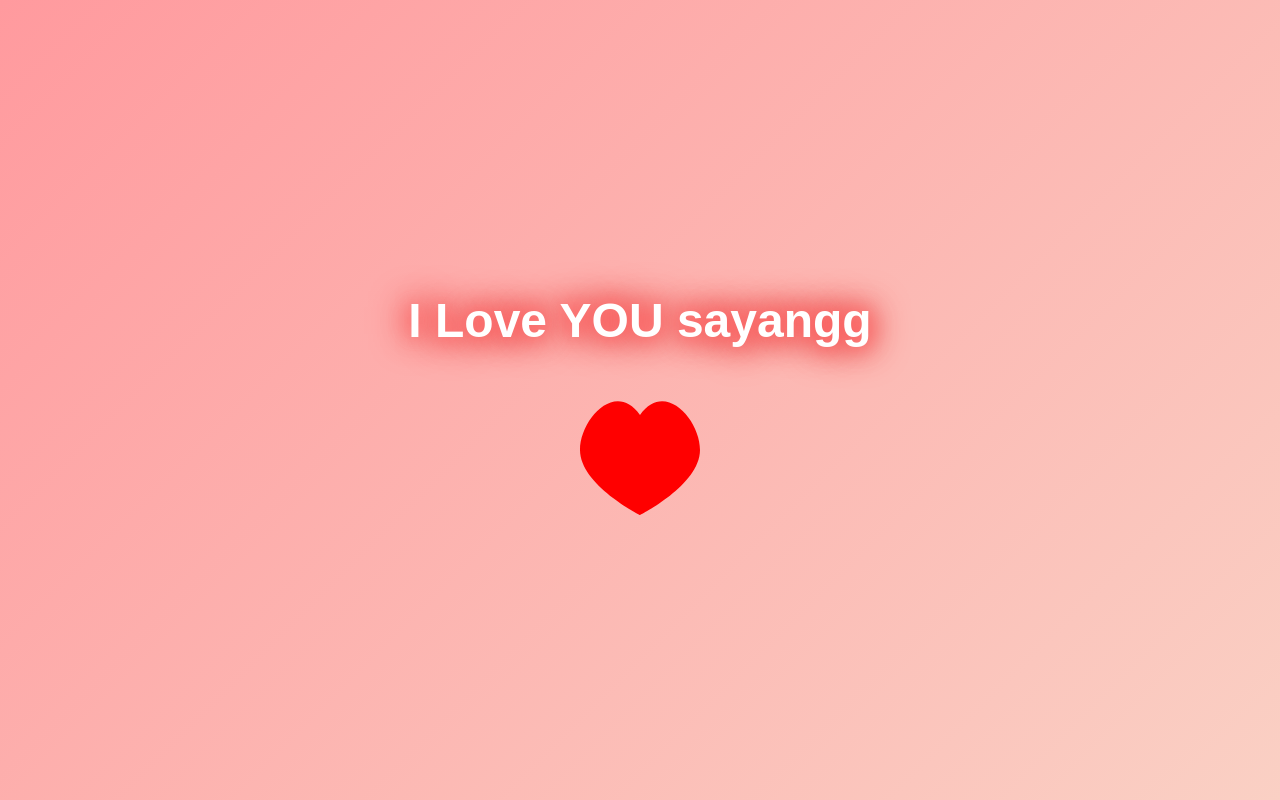
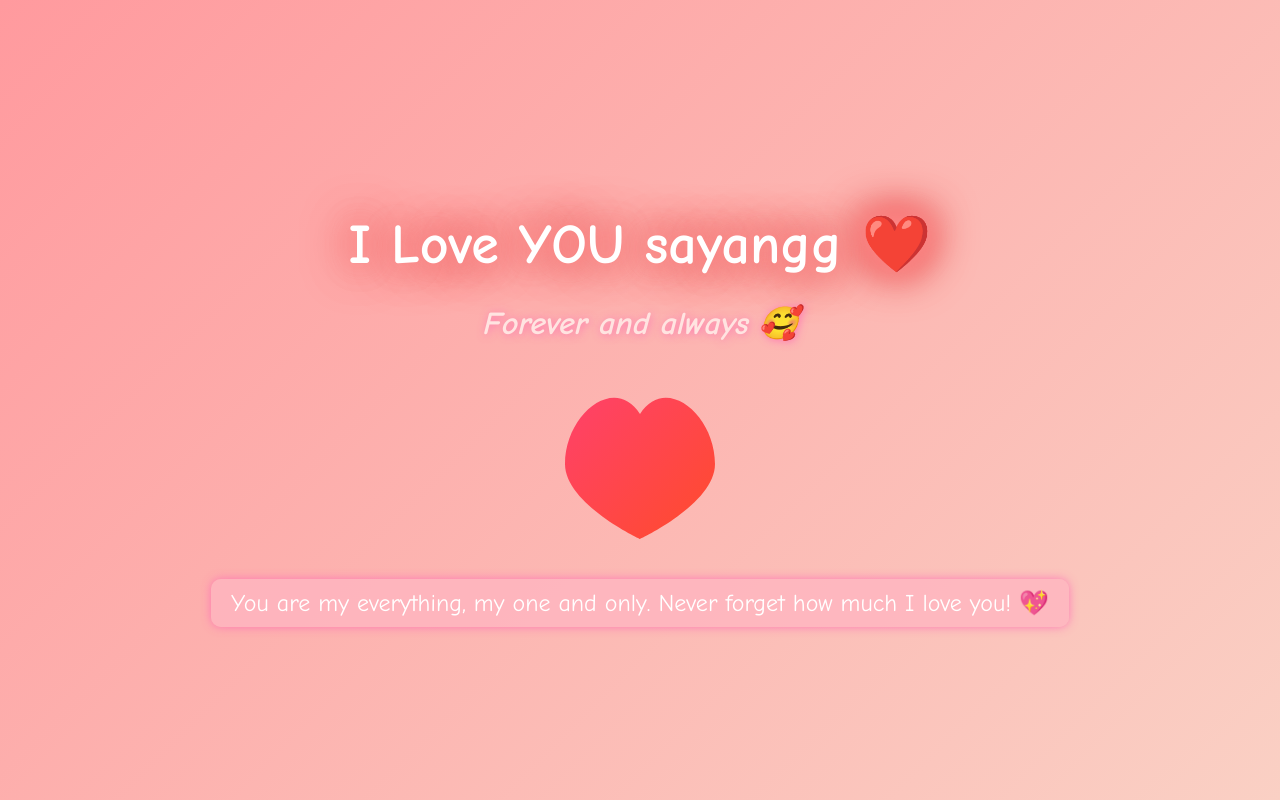
Before and after one commit to mhyckaherviananda12/RARA, a plain HTML site: page index.html in a window 1280 px wide. Drawn offline with Linux system fonts and the light colour scheme.

Commit message:
index.html

```diff
--- a/index.html
+++ b/index.html
@@ -13,35 +13,44 @@
             min-height: 100vh;
             margin: 0;
             background: linear-gradient(135deg, #ff9a9e, #fad0c4);
-            font-family: Arial, sans-serif;
+            font-family: 'Comic Sans MS', cursive, sans-serif;
             color: white;
             text-align: center;
         }
 
         h1 {
-            font-size: 3rem;
+            font-size: 3.5rem;
             font-weight: bold;
-            text-shadow: 2px 2px 4px rgba(0, 0, 0, 0.3);
+            text-shadow: 2px 2px 10px rgba(255, 0, 0, 0.6);
             animation: glow 1.5s infinite;
+        }
+
+        h2 {
+            font-size: 2rem;
+            font-style: italic;
+            color: #ffe4e1;
+            margin-top: -10px;
+            text-shadow: 1px 1px 8px rgba(255, 105, 180, 0.8);
         }
 
         @keyframes glow {
             0%, 100% {
-                text-shadow: 0 0 10px #ffcccc, 0 0 20px #ff6666, 0 0 30px #ff3333;
+                text-shadow: 0 0 20px #ffcccc, 0 0 30px #ff6666, 0 0 40px #ff3333;
             }
             50% {
-                text-shadow: 0 0 20px #ff6666, 0 0 30px #ff3333, 0 0 40px #cc0000;
+                text-shadow: 0 0 30px #ff9999, 0 0 40px #ff5555, 0 0 50px #cc0000;
             }
         }
 
         .heart {
             position: relative;
-            width: 120px;
-            height: 120px;
-            background: red;
+            width: 150px;
+            height: 150px;
+            background: linear-gradient(135deg, #ff416c, #ff4b2b);
             margin: 20px auto;
-            clip-path: path('M 60 15 C 35 -20 0 20 0 50 C 0 85 60 115 60 115 C 60 115 120 85 120 50 C 120 20 85 -20 60 15 Z');
+            clip-path: path('M 75 25 C 50 -15 0 25 0 75 C 0 115 75 150 75 150 C 75 150 150 115 150 75 C 150 25 100 -15 75 25 Z');
             animation: heartbeat 1s infinite;
+            box-shadow: 0 0 20px rgba(255, 0, 0, 0.5);
         }
 
         @keyframes heartbeat {
@@ -49,13 +58,25 @@
                 transform: scale(1);
             }
             50% {
-                transform: scale(1.2);
+                transform: scale(1.3);
             }
+        }
+
+        .message {
+            font-size: 1.5rem;
+            color: #fff;
+            margin-top: 20px;
+            background: rgba(255, 182, 193, 0.8);
+            padding: 10px 20px;
+            border-radius: 10px;
+            box-shadow: 0 0 10px rgba(255, 105, 180, 0.8);
         }
     </style>
 </head>
 <body>
-    <h1>I Love YOU sayangg</h1>
+    <h1>I Love YOU sayangg ❤️</h1>
+    <h2>Forever and always 🥰</h2>
     <div class="heart"></div>
+    <div class="message">You are my everything, my one and only. Never forget how much I love you! 💖</div>
 </body>
 </html>
```
